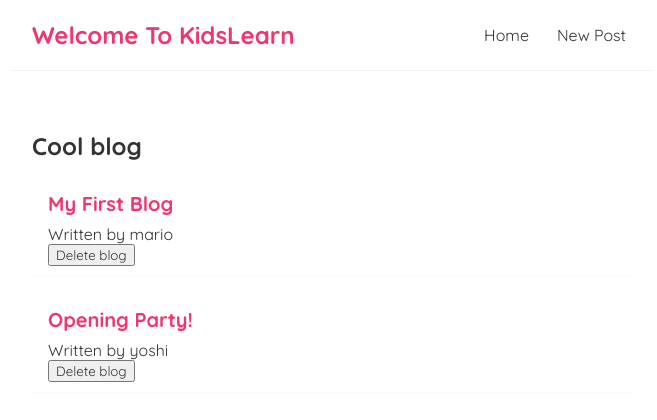
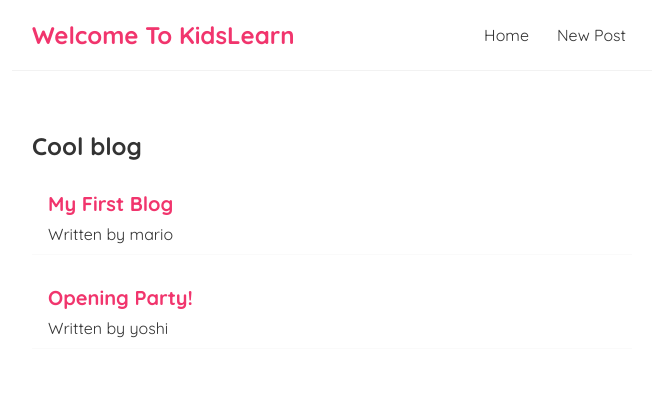
Before and after one commit to sensodyne33/react-app, a React (Create React App) app: page / in a window 1280 px wide. Shown: the top 420 px of the page, without its empty margins (308-965 px from the left). Built offline with nearby package versions, Linux system fonts and the light colour scheme; data requests are answered from the project's data file.

Commit message:
delete handleDelete since we need to actually delete from JSON file

```diff
--- a/src/Bloglist.js
+++ b/src/Bloglist.js
@@ -1,4 +1,4 @@
-const BlogList = ({blogs, title, handleDelete}) => {
+const BlogList = ({blogs, title}) => {
 
 
 
@@ -9,7 +9,6 @@
               <div className="blog-preview" key={blog.id}>
                   <h2>{ blog.title }</h2>
                   <p>Written by { blog.author }</p>
-                  <button onClick={() => handleDelete(blog.id)}>Delete blog</button>
               </div>
           ))}
         </div>
--- a/src/Home.js
+++ b/src/Home.js
@@ -6,10 +6,7 @@
     const [blogs, setBlogs] = useState(null);
 
 
-    const handleDelete = (id) => {
-        const newBlogs = blogs.filter(blog=> blog.id !== id);
-        setBlogs(newBlogs)
-    }
+
 
     //useEffect is used to fetch data from json file
     useEffect(() => {
@@ -24,7 +21,7 @@
 
     return (
         <div className="home">
-          {blogs && <BlogList blogs={blogs} title="Cool blog" handleDelete={handleDelete}/>}
+          {blogs && <BlogList blogs={blogs} title="Cool blog"/>}
         </div>
      );
 }
```
